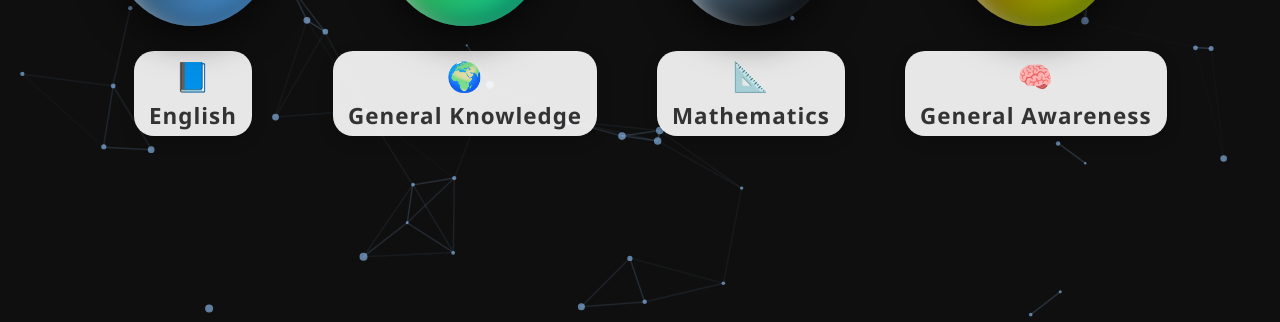
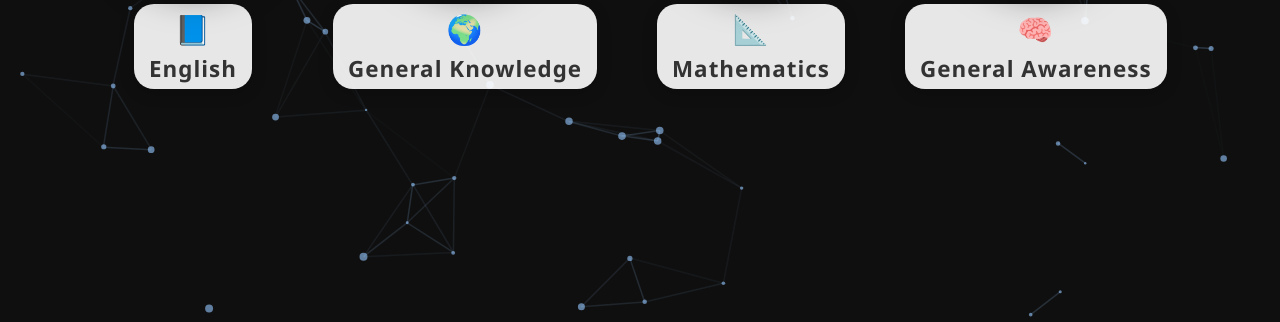
Before and after one commit to laptopavi123-gif/Quiz-hub, a plain HTML site: page index.html in a window 1280 px wide. Shown: the part 478-800 px from the top of the page. Drawn offline with Linux system fonts and the light colour scheme.

Commit message:
Update index.html

```diff
--- a/index.html
+++ b/index.html
@@ -27,14 +27,14 @@
             display: flex;
             flex-direction: column;
             align-items: center;
-            justify-content: center;
+            justify-content: flex-start;
             color: var(--text);
             background-color: #1a1a1a;
             background-size: cover;
             background-position: center;
             background-repeat: no-repeat;
             background-attachment: fixed;
-            padding: 60px 0;
+            padding: 100px 20px 120px 20px;
             box-sizing: border-box;
         }
 
@@ -72,6 +72,7 @@
             justify-content: center;
             gap: 60px;
             padding: 40px;
+            width: 100%;
             max-width: 1200px;
             perspective: 1000px;
             z-index: 10;
```
